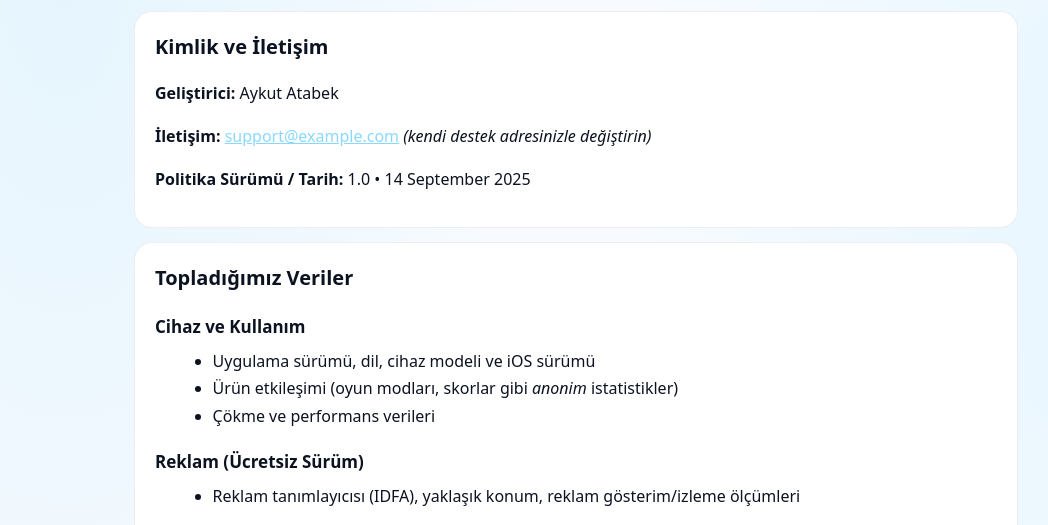
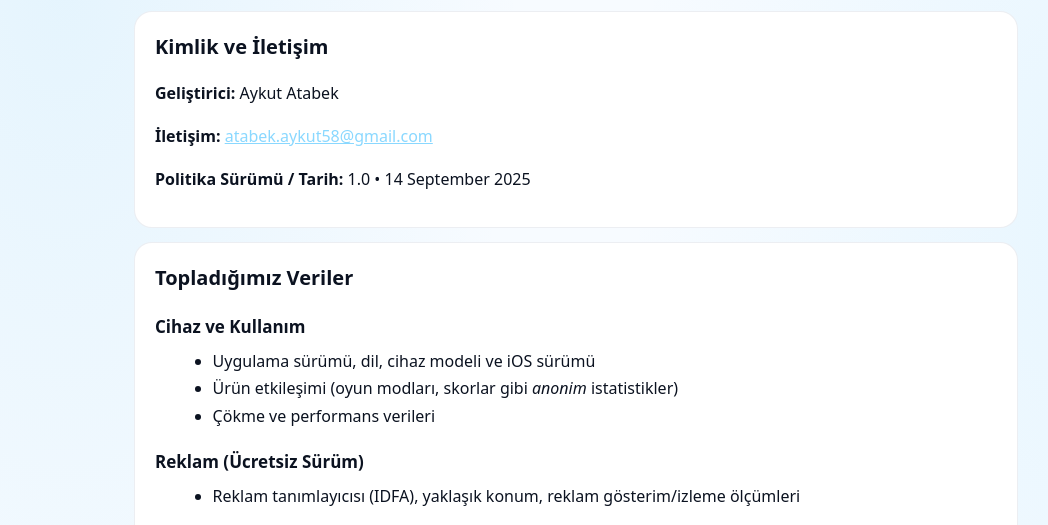
Before and after one commit to aykut58/mindrush-privacy, a plain HTML site: page index.html in a window 1280 px wide. Shown: the part 263-788 px from the top of the page, without its empty margins (64-1112 px from the left). Drawn offline with Linux system fonts and the light colour scheme.

Commit message:
Update index.html

```diff
--- a/index.html
+++ b/index.html
@@ -31,7 +31,7 @@
     <section class="card">
       <h2>Kimlik ve İletişim</h2>
       <p><strong>Geliştirici:</strong> Aykut Atabek</p>
-      <p><strong>İletişim:</strong> <a href="mailto:support@example.com">support@example.com</a> <em>(kendi destek adresinizle değiştirin)</em></p>
+      <p><strong>İletişim:</strong> <a href="mailto:support@example.com">atabek.aykut58@gmail.com</a> <em></em></p>
       <p><strong>Politika Sürümü / Tarih:</strong> 1.0 • 14 September 2025</p>
     </section>
 
```
